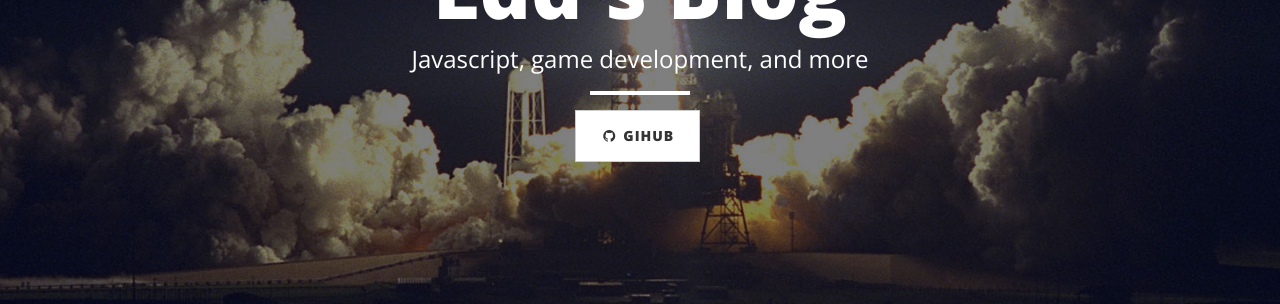
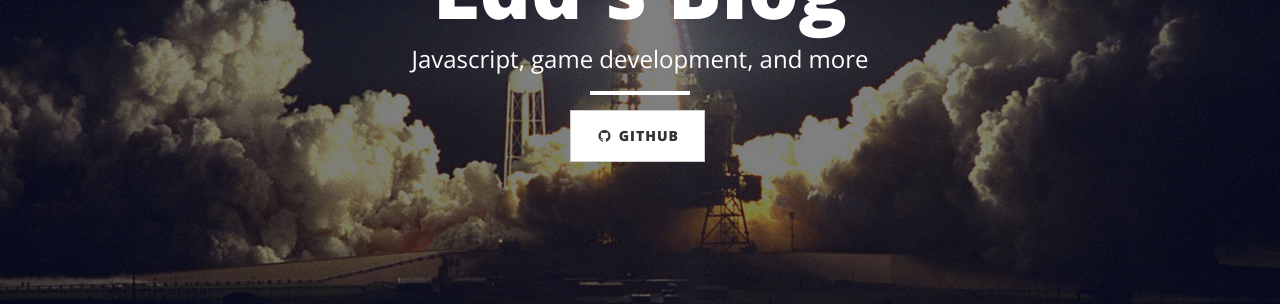
Before and after one commit to ldd/ldd.github.io, a Jekyll site: the page built from index.html, in a window 1280 px wide. Shown: the part 206-510 px from the top of the page. Built offline with Jekyll 4.4.1, drawn with Linux system fonts in a browser that asks for light colours; nearby versions of some CDN libraries; the list of posts is cut into pages by our own code.

Commit message:
gihub -> github

```diff
--- a/_layouts/page.html
+++ b/_layouts/page.html
@@ -14,7 +14,7 @@
 
                     <ul class="list-inline intro-social-buttons">
                         <li>
-                            <a href="https://github.com/ldd/boilerplate" class="btn btn-default btn-medium"><i class="fa fa-github fa-fw"></i> <span class="network-name">Gihub</span></a>
+                            <a href="https://github.com/ldd/boilerplate" class="btn btn-default btn-medium"><i class="fa fa-github fa-fw"></i> <span class="network-name">Github</span></a>
                         </li>
  <!--
                         <li>
```
